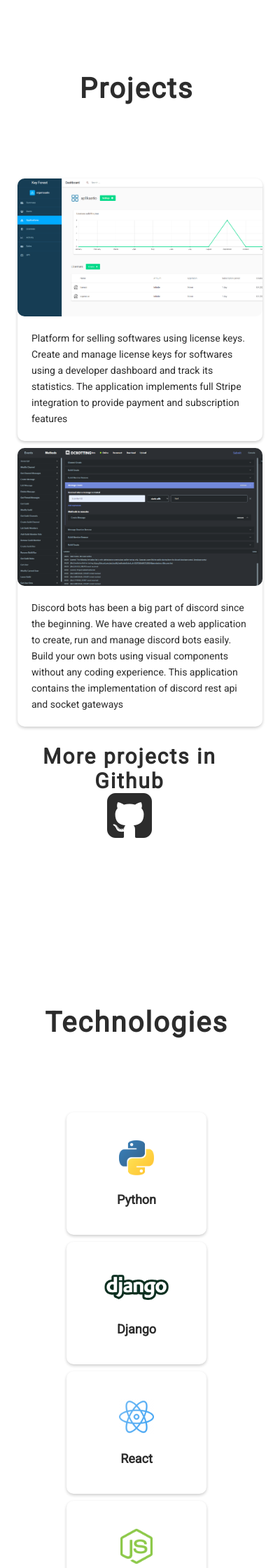
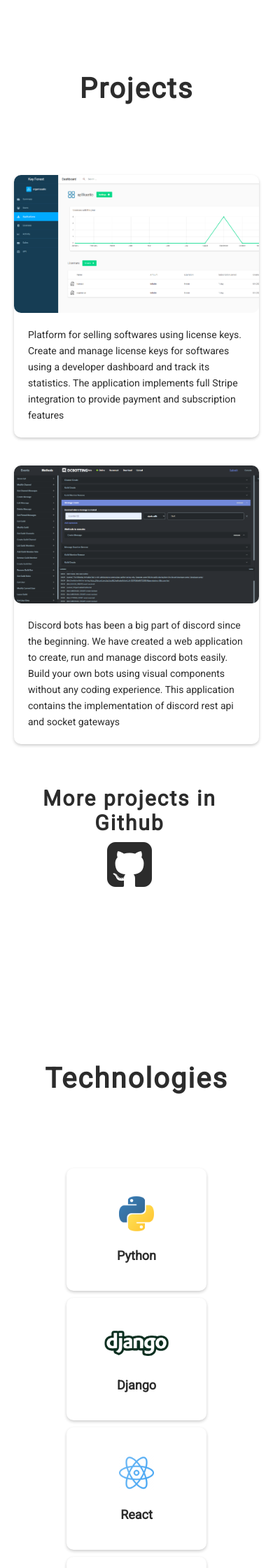
Before and after one commit to Tonyy18/Portfolio, a Django app: page / in a window 390 px wide. Shown: the part 1867-4107 px from the top of the page at 70% size. Run offline with Django 4.2, Linux system fonts and the light colour scheme.

Commit message:
css marings

```diff
--- a/static/css/main.css
+++ b/static/css/main.css
@@ -34,6 +34,7 @@ h3 > span {
 .aligned > * {
     display: inline-block;
     vertical-align: middle;
+    padding-bottom: 10px;
 }
 .aligned > *:not(last-child) {
     margin-right: 20px;
@@ -299,6 +300,11 @@ footer .social img {
         width: 100%;
     }
 }
+@media(max-width: 1018px) {
+    .tech-section .tech-cards {
+        width: 100%;
+    }
+}
 @media(max-width: 768px) {
     :root {
         --main-logo-size: 40px;
@@ -348,8 +354,7 @@ footer .social img {
     .index-section {
         padding-top: 5vh;
     }
-    .index-section .divider,
-    .tech-section .tech-cards {
+    .index-section .divider {
         width: 100%;
     }
     .index-section .left {
@@ -357,7 +362,7 @@ footer .social img {
     }
 }
 @media(max-width: 540px) {
-    section .card:not(.services-section .service-cards .card) {
+    section .card:not(.services-section .service-cards .card):not(.projects-section .project-cards .card) {
         margin: 5px;
     }
 }
```
